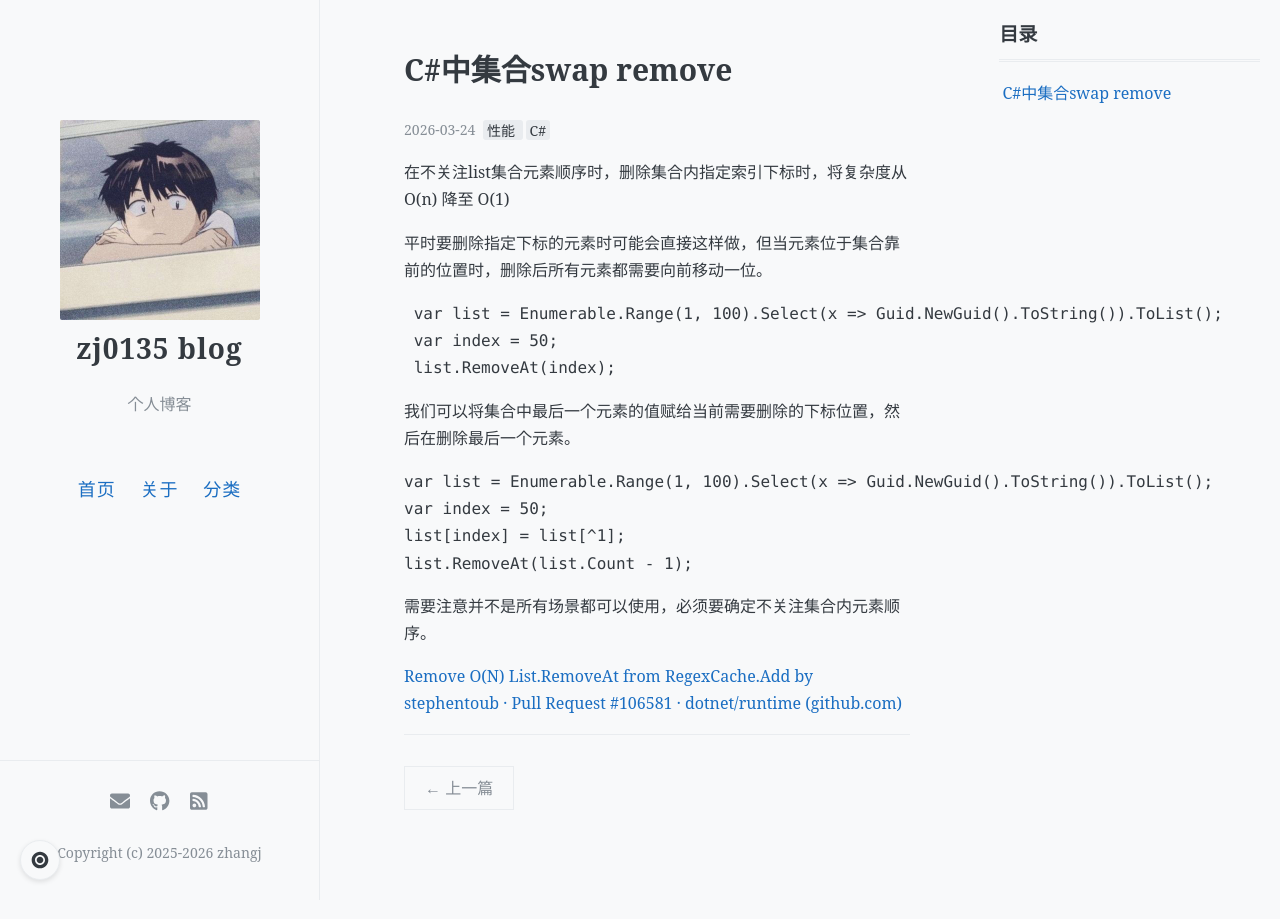
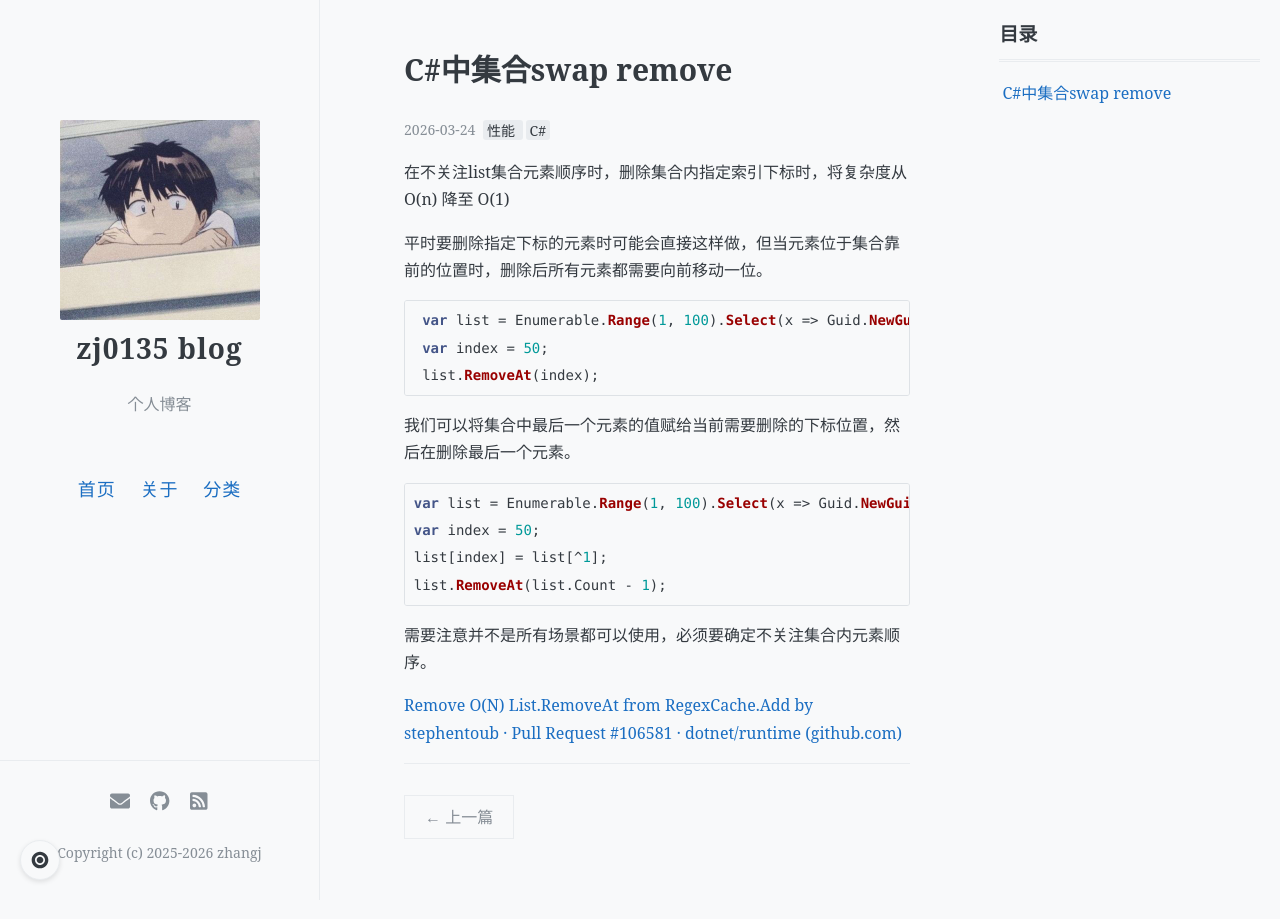
Before and after one commit to zj0135/zj0135.github.io, a Jekyll site: the page built from _posts/2026-03-24-swap_remove.md, in a window 1280 px wide. Built offline with Jekyll 4.4.1, drawn with Linux system fonts in a browser that asks for light colours; a script that is not in the unit is left out; comment, search, counter and statistics services are not loaded.

Commit message:
Improve list removal example and syntax highlighting
Updated code examples to use C# syntax highlighting and improved explanation of removing elements from a list.

````diff
--- a/_posts/2026-03-24-swap_remove.md
+++ b/_posts/2026-03-24-swap_remove.md
@@ -12,7 +12,7 @@ author: zhangj
 
 平时要删除指定下标的元素时可能会直接这样做，但当元素位于集合靠前的位置时，删除后所有元素都需要向前移动一位。
 
-```plain
+```csharp
  var list = Enumerable.Range(1, 100).Select(x => Guid.NewGuid().ToString()).ToList();
  var index = 50;
  list.RemoveAt(index);
@@ -20,7 +20,7 @@ author: zhangj
 
 我们可以将集合中最后一个元素的值赋给当前需要删除的下标位置，然后在删除最后一个元素。
 
-```plain
+```csharp
 var list = Enumerable.Range(1, 100).Select(x => Guid.NewGuid().ToString()).ToList();
 var index = 50;
 list[index] = list[^1];
````
